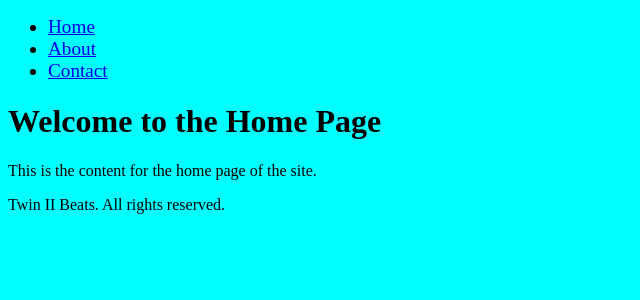
After one commit to RWinterburn/ci-project-4, a Django app: template beats/static/templates/home.html in a window 1280 px wide. The commit adds this page. Shown: the top 300 px of the page, without its empty margins (0-640 px from the left). Run offline with Django 3.2, Linux system fonts and the light colour scheme; the template is opened without the code that fills it, so the values that code supplies are empty.

Commit message:
added paths to different pages, added about and home page

```diff
--- /dev/null
+++ b/beats/static/templates/about.html
@@ -0,0 +1,6 @@
+{% extends 'base.html' %}
+
+{% block content %}
+    <h2>Welcome to the about page</h2>
+    <p>This is the content for the about page of the site.</p>
+{% endblock %}
--- a/beats/static/templates/base.html
+++ b/beats/static/templates/base.html
@@ -23,8 +23,9 @@
     <header>
         <nav>
             <ul>
-                <li><a href="#">Home</a></li>
-                <li><a href="#">About</a></li>
+                <li><a href="{% url 'home' %}">Home</a></li>
+
+                <li><a href="{% url 'about' %}">About</a></li>
                 <li><a href="#">Contact</a></li>
             </ul>
         </nav>
@@ -39,7 +40,7 @@
 
     <!-- Footer Section -->
     <footer>
-        <p>&copy; 2024 My Website. All rights reserved.</p>
+        <p>Twin II Beats. All rights reserved.</p>
     </footer>
 
     <!-- Static JavaScript file -->
--- /dev/null
+++ b/beats/static/templates/home.html
@@ -0,0 +1,6 @@
+{% extends 'base.html' %}
+
+{% block content %}
+    <h1>Welcome to the Home Page</h1>
+    <p>This is the content for the home page of the site.</p>
+{% endblock %}
```
Also changed, not shown: beats/beats/urls.py (+3 -4 lines), beats/beats/views.py (+8 -1 lines).
